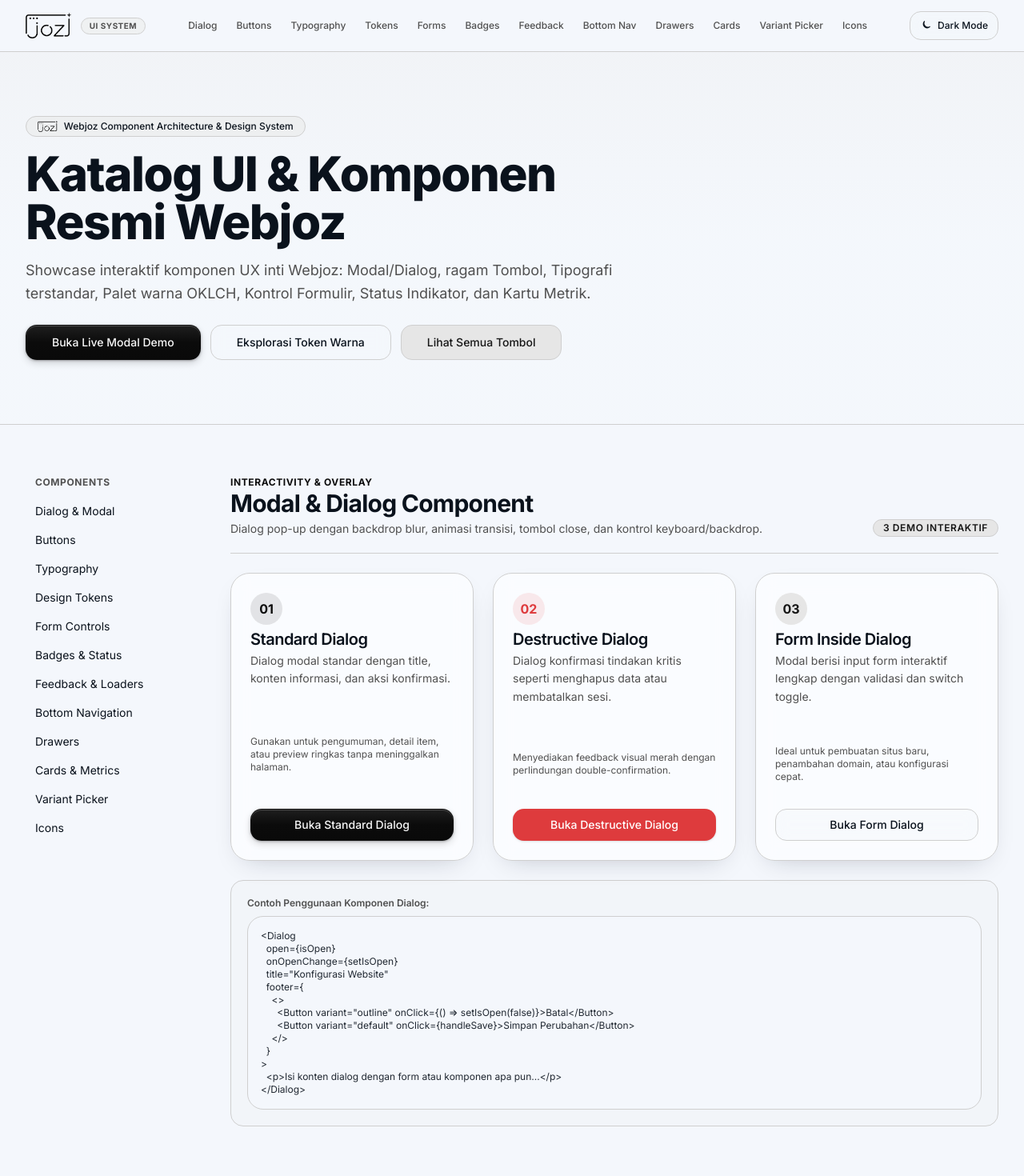
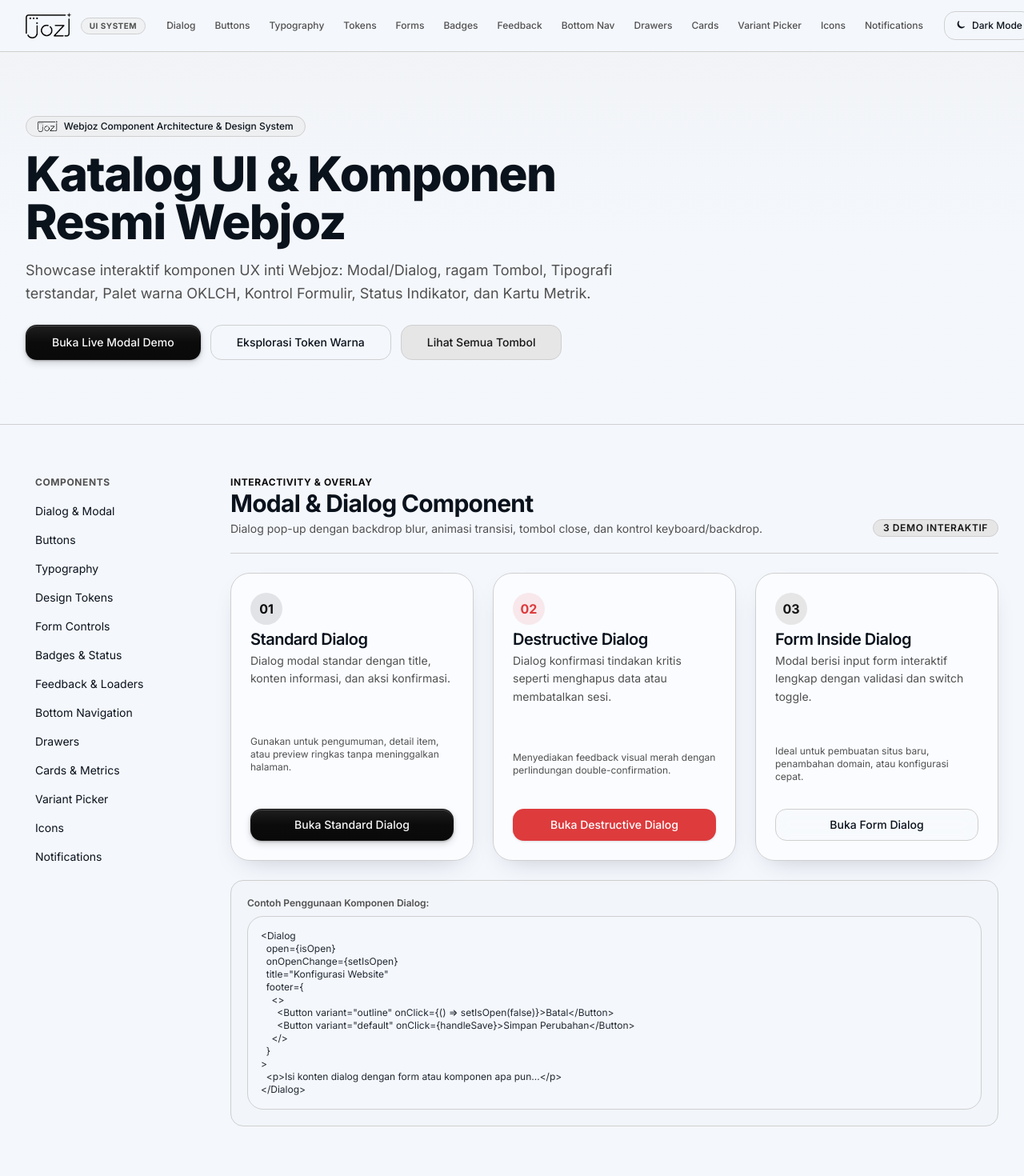
Before and after one commit to kanjengadipati/webjoz-ui, a Next.js app: page / in a window 1280 px wide. Shown: the top 1470 px of the page at 80% size. Built offline with nearby package versions, Linux system fonts and the light colour scheme.

Commit message:
fix(showcase): add Notifications entry to top nav and sidebar

```diff
--- a/app/page.tsx
+++ b/app/page.tsx
@@ -272,6 +272,7 @@ export default function DesignSystemPage() {
             <a href="#cards" className="px-2.5 py-1.5 rounded-lg hover:text-foreground hover:bg-muted transition-colors whitespace-nowrap">Cards</a>
             <a href="#variant-picker" className="px-2.5 py-1.5 rounded-lg hover:text-foreground hover:bg-muted transition-colors whitespace-nowrap">Variant Picker</a>
             <a href="#icons" className="px-2.5 py-1.5 rounded-lg hover:text-foreground hover:bg-muted transition-colors whitespace-nowrap">Icons</a>
+            <a href="#notifications" className="px-2.5 py-1.5 rounded-lg hover:text-foreground hover:bg-muted transition-colors whitespace-nowrap">Notifications</a>
           </nav>
 
           {/* Theme switcher */}
@@ -348,6 +349,7 @@ export default function DesignSystemPage() {
               ["#cards", "Cards & Metrics"],
               ["#variant-picker", "Variant Picker"],
               ["#icons", "Icons"],
+              ["#notifications", "Notifications"],
             ].map(([href, label]) => (
               <a key={href} href={href} className="block px-3 py-1.5 rounded-lg text-muted-foreground hover:text-foreground hover:bg-muted transition-colors">
                 {label}
```
